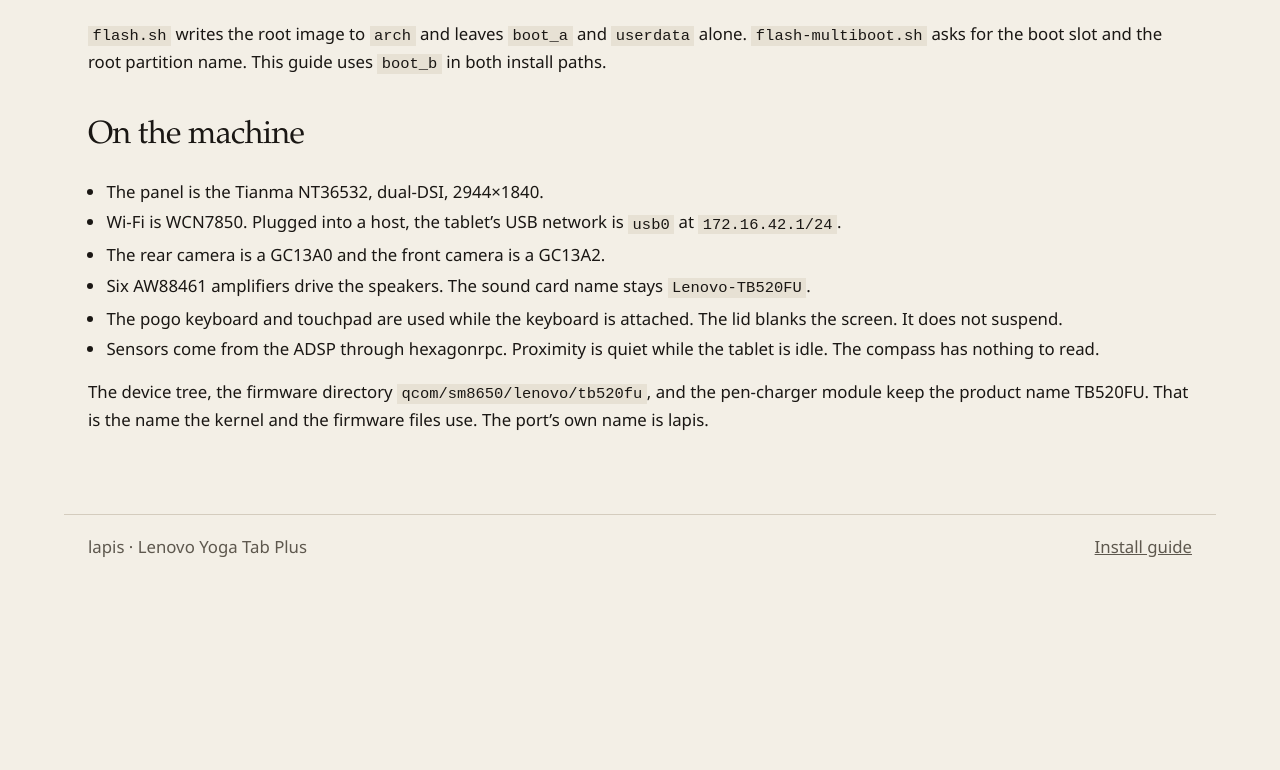
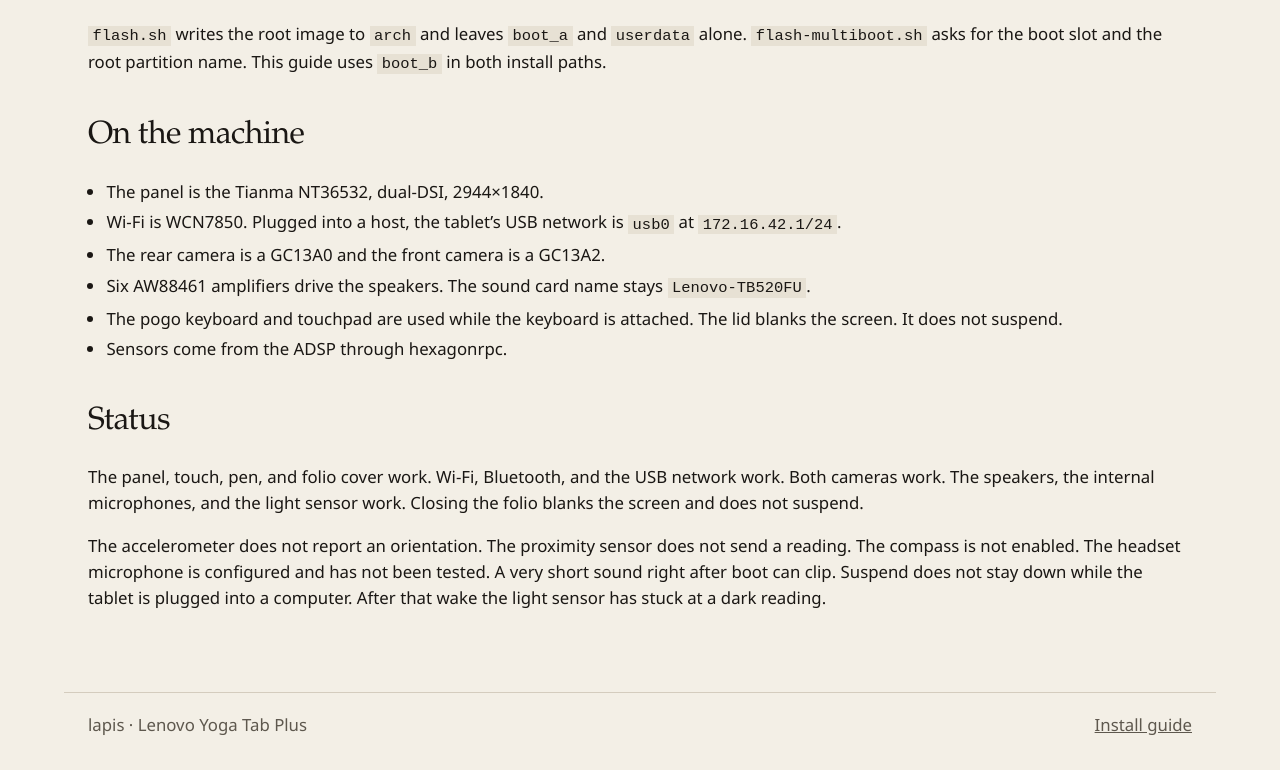
Before and after one commit to Lenovo-Yoga-Tab-Plus/lapis, a plain HTML site: page hardware.html in a window 1280 px wide. Shown: the part 1077-1847 px from the top of the page. Before the commit the page ends 1669 px from the top, so only its background shows below. Drawn offline with Linux system fonts and the light colour scheme.

Commit message:
Record which devices work.

```diff
--- a/hardware.html
+++ b/hardware.html
@@ -54,9 +54,12 @@
       <li>The rear camera is a GC13A0 and the front camera is a GC13A2.</li>
       <li>Six AW88461 amplifiers drive the speakers. The sound card name stays <code>Lenovo-TB520FU</code>.</li>
       <li>The pogo keyboard and touchpad are used while the keyboard is attached. The lid blanks the screen. It does not suspend.</li>
-      <li>Sensors come from the ADSP through hexagonrpc. Proximity is quiet while the tablet is idle. The compass has nothing to read.</li>
+      <li>Sensors come from the ADSP through hexagonrpc.</li>
     </ul>
-    <p>The device tree, the firmware directory <code>qcom/sm8650/lenovo/tb520fu</code>, and the pen-charger module keep the product name TB520FU. That is the name the kernel and the firmware files use. The port’s own name is lapis.</p>
+
+    <h2>Status</h2>
+    <p>The panel, touch, pen, and folio cover work. Wi-Fi, Bluetooth, and the USB network work. Both cameras work. The speakers, the internal microphones, and the light sensor work. Closing the folio blanks the screen and does not suspend.</p>
+    <p>The accelerometer does not report an orientation. The proximity sensor does not send a reading. The compass is not enabled. The headset microphone is configured and has not been tested. A very short sound right after boot can clip. Suspend does not stay down while the tablet is plugged into a computer. After that wake the light sensor has stuck at a dark reading.</p>
   </main>
   <footer>
     <span>lapis · Lenovo Yoga Tab Plus</span>
```
Also changed, not shown: 1 other file.
